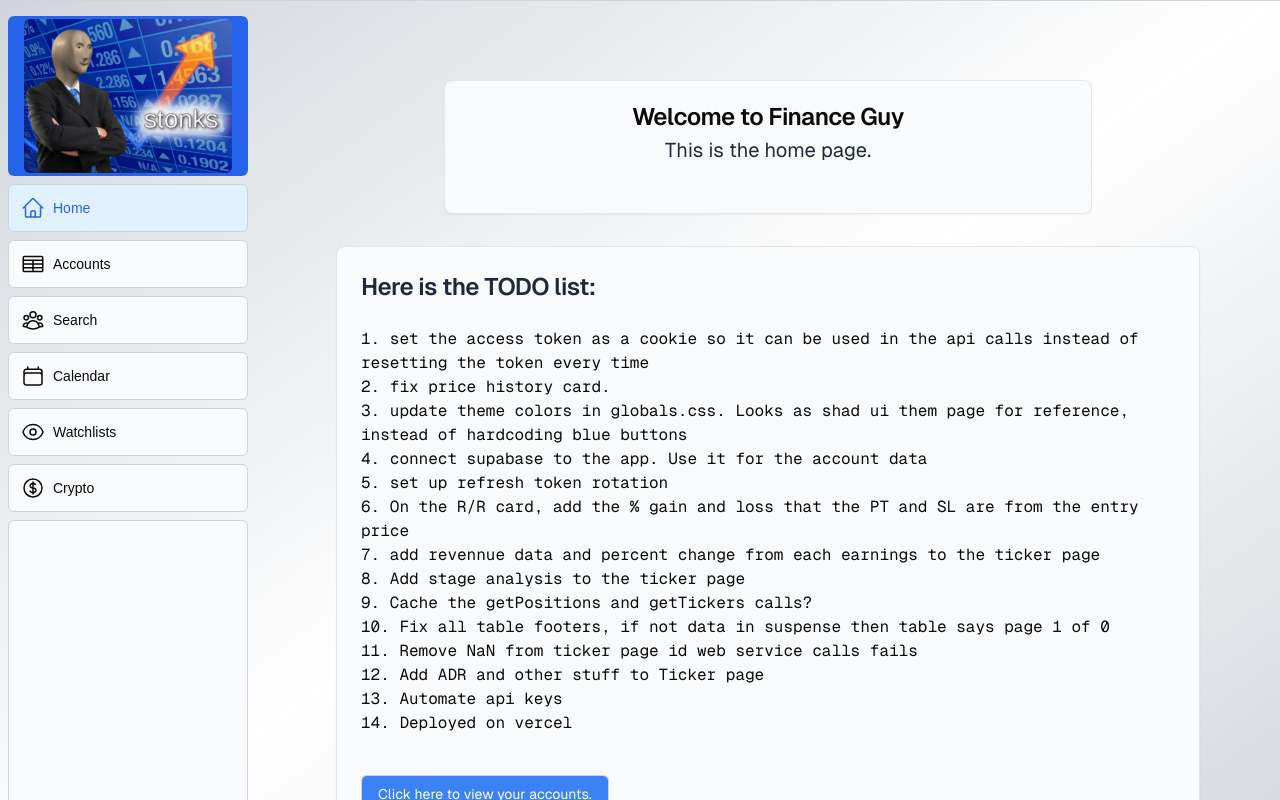
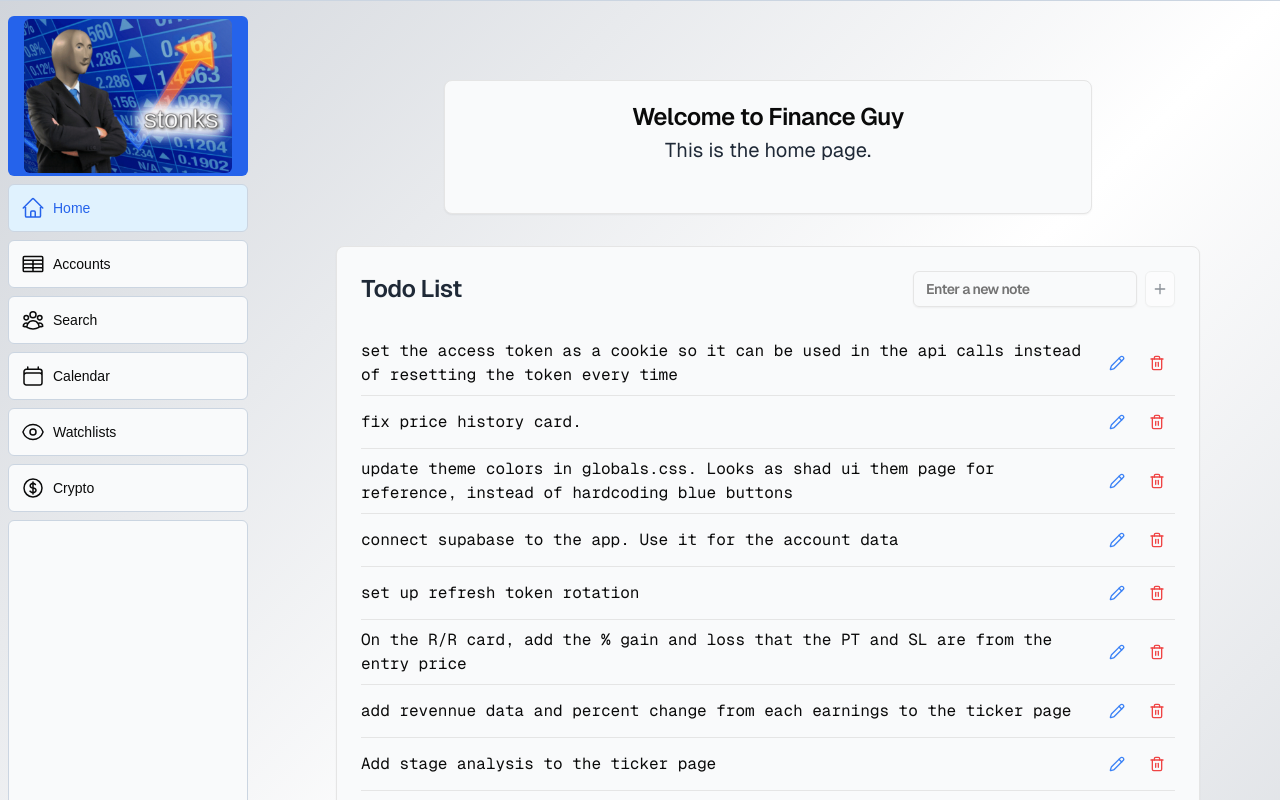
Before and after one commit to jek030/schwabApiNextJs, a Next.js app: page / in a window 1280 px wide. Shown: the top 800 px of the page. Built offline with nearby package versions, Linux system fonts and the light colour scheme.

Commit message:
note sfunctionality onsite

```diff
--- a/app/page.tsx
+++ b/app/page.tsx
@@ -1,8 +1,138 @@
+'use client';
+
+import React, { useState, useEffect } from 'react';
 import Link from 'next/link';
 import PageHeader from './components/PageHeader';
-import {Card, CardContent, CardDescription, CardHeader, CardTitle} from '@/app/ui/card';
+import { Card, CardContent, CardHeader, CardTitle } from '@/app/ui/card';
+import { Input } from '@/components/ui/input';
+import { Button } from '@/components/ui/button';
+import { Trash2, Plus, Pencil, Check, X } from 'lucide-react';
+
+type Note = string;
+
+// Default notes if nothing in localStorage
+const defaultNotes: Note[] = [
+  'set the access token as a cookie so it can be used in the api calls instead of resetting the token every time',
+  'fix price history card.',
+  'update theme colors in globals.css. Looks as shad ui them page for reference, instead of hardcoding blue buttons',
+  'connect supabase to the app. Use it for the account data',
+  'set up refresh token rotation',
+  'On the R/R card, add the % gain and loss that the PT and SL are from the entry price',
+  'add revennue data and percent change from each earnings to the ticker page',
+  'Add stage analysis to the ticker page',
+  'Cache the getPositions and getTickers calls?',
+  'Fix all table footers, if not data in suspense then table says page 1 of 0',
+  'Remove NaN from ticker page id web service calls fails',
+  'Add ADR and other stuff to Ticker page',
+  'Automate api keys',
+  'Deployed on vercel'
+];
 
 export default function Home() {
+  const [notes, setNotes] = useState<Note[]>([]);
+  const [newNote, setNewNote] = useState('');
+  const [editingIndex, setEditingIndex] = useState<number | null>(null);
+  const [editingText, setEditingText] = useState('');
+  const [isLoading, setIsLoading] = useState(true);
+
+  // Initialize notes from localStorage
+  useEffect(() => {
+    try {
+      const savedNotes = localStorage.getItem('appNotes');
+      if (savedNotes) {
+        const parsedNotes = JSON.parse(savedNotes);
+        if (Array.isArray(parsedNotes)) {
+          setNotes(parsedNotes);
+        } else {
+          setNotes(defaultNotes);
+        }
+      } else {
+        setNotes(defaultNotes);
+      }
+    } catch (error) {
+      console.error('Error loading notes:', error);
+      setNotes(defaultNotes);
+    } finally {
+      setIsLoading(false);
+    }
+  }, []);
+
+  // Save notes to localStorage whenever notes change
+  useEffect(() => {
+    if (!isLoading) {
+      try {
+        localStorage.setItem('appNotes', JSON.stringify(notes));
+      } catch (error) {
+        console.error('Error saving notes:', error);
+      }
+    }
+  }, [notes, isLoading]);
+
+  const addNote = () => {
+    if (newNote.trim()) {
+      setNotes([...notes, newNote.trim()]);
+      setNewNote(''); // Clear input after adding
+    }
+  };
+
+  const deleteNote = (indexToRemove: number) => {
+    setNotes(notes.filter((_, index) => index !== indexToRemove));
+  };
+
+  const startEditing = (index: number) => {
+    setEditingIndex(index);
+    setEditingText(notes[index]);
+  };
+
+  const cancelEditing = () => {
+    setEditingIndex(null);
+    setEditingText('');
+  };
+
+  const saveEdit = (index: number) => {
+    if (editingText.trim()) {
+      const updatedNotes = [...notes];
+      updatedNotes[index] = editingText.trim();
+      setNotes(updatedNotes);
+    }
+    setEditingIndex(null);
+    setEditingText('');
+  };
+
+  const handleKeyPress = (e: React.KeyboardEvent<HTMLInputElement>) => {
+    if (e.key === 'Enter') {
+      if (editingIndex !== null) {
+        saveEdit(editingIndex);
+      } else {
+        addNote();
+      }
+    } else if (e.key === 'Escape' && editingIndex !== null) {
+      cancelEditing();
+    }
+  };
+
+  if (isLoading) {
+    return (
+      <div className="flex flex-col p-8 pb-20 gap-8 sm:p-20 font-[family-name:var(--font-geist-sans)]">
+        <PageHeader>
+          This is the home page.
+        </PageHeader>
+        <Card>
+          <CardHeader>
+            <CardTitle>Loading notes...</CardTitle>
+          </CardHeader>
+          <CardContent>
+            <div className="animate-pulse space-y-4">
+              <div className="h-4 bg-gray-200 rounded w-3/4"></div>
+              <div className="h-4 bg-gray-200 rounded w-1/2"></div>
+              <div className="h-4 bg-gray-200 rounded w-2/3"></div>
+            </div>
+          </CardContent>
+        </Card>
+      </div>
+    );
+  }
+
   return (
     <div className="flex flex-col p-8 pb-20 gap-8 sm:p-20 font-[family-name:var(--font-geist-sans)]">
       <PageHeader>
@@ -11,28 +141,93 @@ export default function Home() {
 
       <Card>
         <CardHeader>
-          <CardTitle className="text-xl text-gray-800 md:text-2xl">
-            Here is the TODO list:
+          <CardTitle className="text-xl text-gray-800 md:text-2xl flex justify-between items-center">
+            Todo List
+            <div className="flex items-center gap-2">
+              <Input
+                value={newNote}
+                onChange={(e) => setNewNote(e.target.value)}
+                onKeyDown={handleKeyPress}
+                placeholder="Enter a new note"
+                className="w-full max-w-md"
+              />
+              <Button
+                onClick={addNote}
+                variant="outline"
+                size="icon"
+                disabled={!newNote.trim()}
+              >
+                <Plus className="h-4 w-4" />
+              </Button>
+            </div>
           </CardTitle>
         </CardHeader>
 
         <CardContent className="flex flex-col gap-6">
-          <ul className="list-inside list-decimal text-center sm:text-left font-[family-name:var(--font-geist-mono)]">
-            <li>set the access token as a cookie so it can be used in the api calls instead of resetting the token every time</li>
-            <li> fix price history card.</li>
-            <li> update theme colors in globals.css. Looks as shad ui them page for reference, instead of hardcoding blue buttons</li>
-            <li> connect supabase to the app. Use it for the account data</li>
-            <li>set up refresh token rotation</li>
-            <li>On the R/R card, add the % gain and loss that the PT and SL are from the entry price</li>
-            <li>add revennue data and percent change from each earnings to the ticker page</li>
-            <li>Add stage analysis to the ticker page</li>
-            <li>Cache the getPositions and getTickers calls?</li>
-            <li>Fix all table footers, if not data in suspense then table says page 1 of 0</li>
-            <li>Remove NaN from ticker page id web service calls fails</li>
-            <li>Add ADR and other stuff to Ticker page</li>
-            <li>Automate api keys</li>
-            <li>Deployed on vercel </li>
-          </ul>
+          {notes.length === 0 ? (
+            <p className="text-gray-500 text-center">No notes yet. Add a new note!</p>
+          ) : (
+            <ul className="list-inside list-decimal text-left font-[family-name:var(--font-geist-mono)]">
+              {notes.map((note, index) => (
+                <li
+                  key={index}
+                  className="flex justify-between items-center py-2 border-b last:border-b-0"
+                >
+                  {editingIndex === index ? (
+                    <div className="flex-1 flex items-center gap-2">
+                      <Input
+                        value={editingText}
+                        onChange={(e) => setEditingText(e.target.value)}
+                        onKeyDown={handleKeyPress}
+                        className="flex-1"
+                        autoFocus
+                      />
+                      <div className="flex gap-1">
+                        <Button
+                          onClick={() => saveEdit(index)}
+                          variant="ghost"
+                          size="icon"
+                          className="text-green-500 hover:bg-green-50"
+                        >
+                          <Check className="h-4 w-4" />
+                        </Button>
+                        <Button
+                          onClick={cancelEditing}
+                          variant="ghost"
+                          size="icon"
+                          className="text-gray-500 hover:bg-gray-50"
+                        >
+                          <X className="h-4 w-4" />
+                        </Button>
+                      </div>
+                    </div>
+                  ) : (
+                    <>
+                      <span className="flex-1">{note}</span>
+                      <div className="flex gap-1">
+                        <Button
+                          onClick={() => startEditing(index)}
+                          variant="ghost"
+                          size="icon"
+                          className="text-blue-500 hover:bg-blue-50"
+                        >
+                          <Pencil className="h-4 w-4" />
+                        </Button>
+                        <Button
+                          onClick={() => deleteNote(index)}
+                          variant="ghost"
+                          size="icon"
+                          className="text-red-500 hover:bg-red-50"
+                        >
+                          <Trash2 className="h-4 w-4" />
+                        </Button>
+                      </div>
+                    </>
+                  )}
+                </li>
+              ))}
+            </ul>
+          )}
 
           <Link
             href="/accounts"
```
